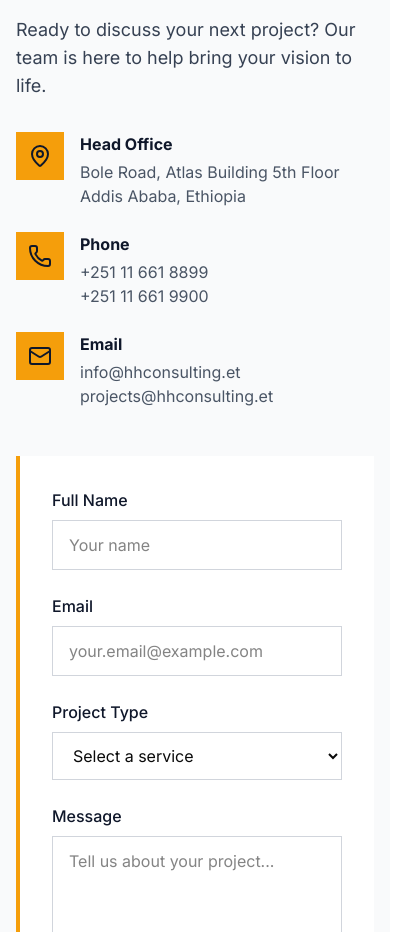
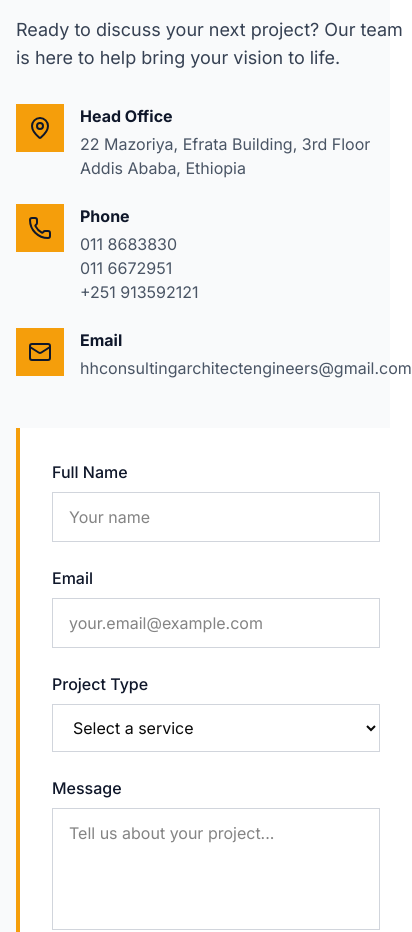
Before and after one commit to Mulu-Girmay/HHConsulting-Website, a React (Vite) app: page / in a window 390 px wide. Shown: the part 9880-10812 px from the top of the page, 412 px wide, since content can reach past the window. Built offline with nearby package versions, Linux system fonts and the light colour scheme.

Commit message:
Update contact info and improve hero/mobile responsiveness.

```diff
--- a/src/app/App.tsx
+++ b/src/app/App.tsx
@@ -694,7 +694,7 @@ export default function App() {
                       Head Office
                     </h4>
                     <p className="text-gray-600">
-                      Bole Road, Atlas Building 5th Floor
+                      22 Mazoriya, Efrata Building, 3rd Floor
                       <br />
                       Addis Ababa, Ethiopia
                     </p>
@@ -707,8 +707,9 @@ export default function App() {
                   </div>
                   <div>
                     <h4 className="font-bold text-[#0F172A] mb-1">Phone</h4>
-                    <p className="text-gray-600">+251 11 661 8899</p>
-                    <p className="text-gray-600">+251 11 661 9900</p>
+                    <p className="text-gray-600">011 8683830</p>
+                    <p className="text-gray-600">011 6672951</p>
+                    <p className="text-gray-600">+251 913592121</p>
                   </div>
                 </div>
 
@@ -718,8 +719,9 @@ export default function App() {
                   </div>
                   <div>
                     <h4 className="font-bold text-[#0F172A] mb-1">Email</h4>
-                    <p className="text-gray-600">info@hhconsulting.et</p>
-                    <p className="text-gray-600">projects@hhconsulting.et</p>
+                    <p className="text-gray-600">
+                      hhconsultingarchitectengineers@gmail.com
+                    </p>
                   </div>
                 </div>
               </div>
```
